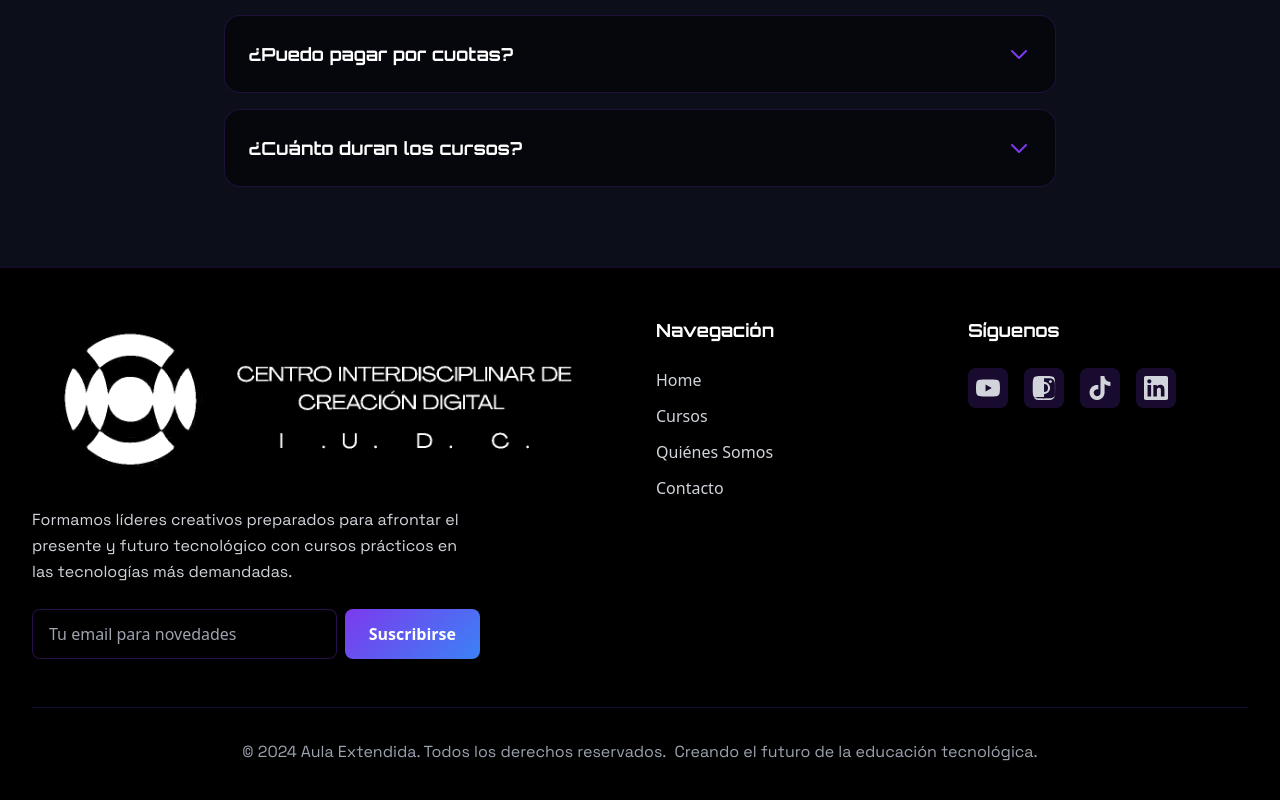
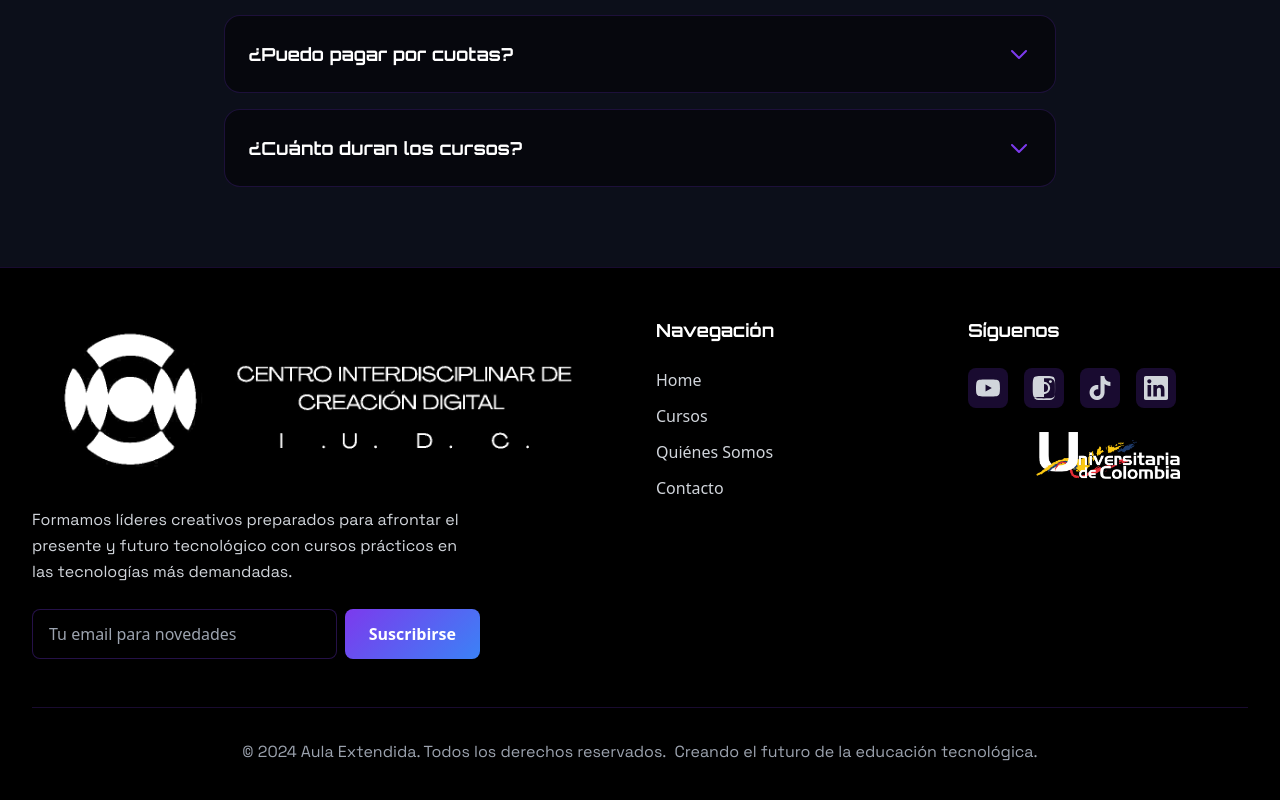
Before and after one commit to iudcdesarrollo/extendida-neon-campus, a React (Vite) app: page / in a window 1280 px wide. Shown: the part 2343-3143 px from the top of the page. Built offline with nearby package versions, Linux system fonts and the light colour scheme.

Commit message:
Add logo to footer
Add the logo to the footer below "Síguenos" and social media links.

```diff
--- a/src/components/Footer.tsx
+++ b/src/components/Footer.tsx
@@ -108,6 +108,15 @@ const Footer = () => {
                 </a>
               ))}
             </div>
+
+            {/* Logo debajo de redes sociales */}
+            <div className="mt-6 flex justify-center">
+              <img
+                src="/lovable-uploads/41d3f0cf-4b86-4b4b-b86d-93cdad9ee711.png"
+                alt="Logo"
+                className="h-12 w-auto object-contain"
+              />
+            </div>
           </div>
         </div>
 
```
Also changed, not shown: public/lovable-uploads/41d3f0cf-4b86-4b4b-b86d-93cdad9ee711.png (added).
